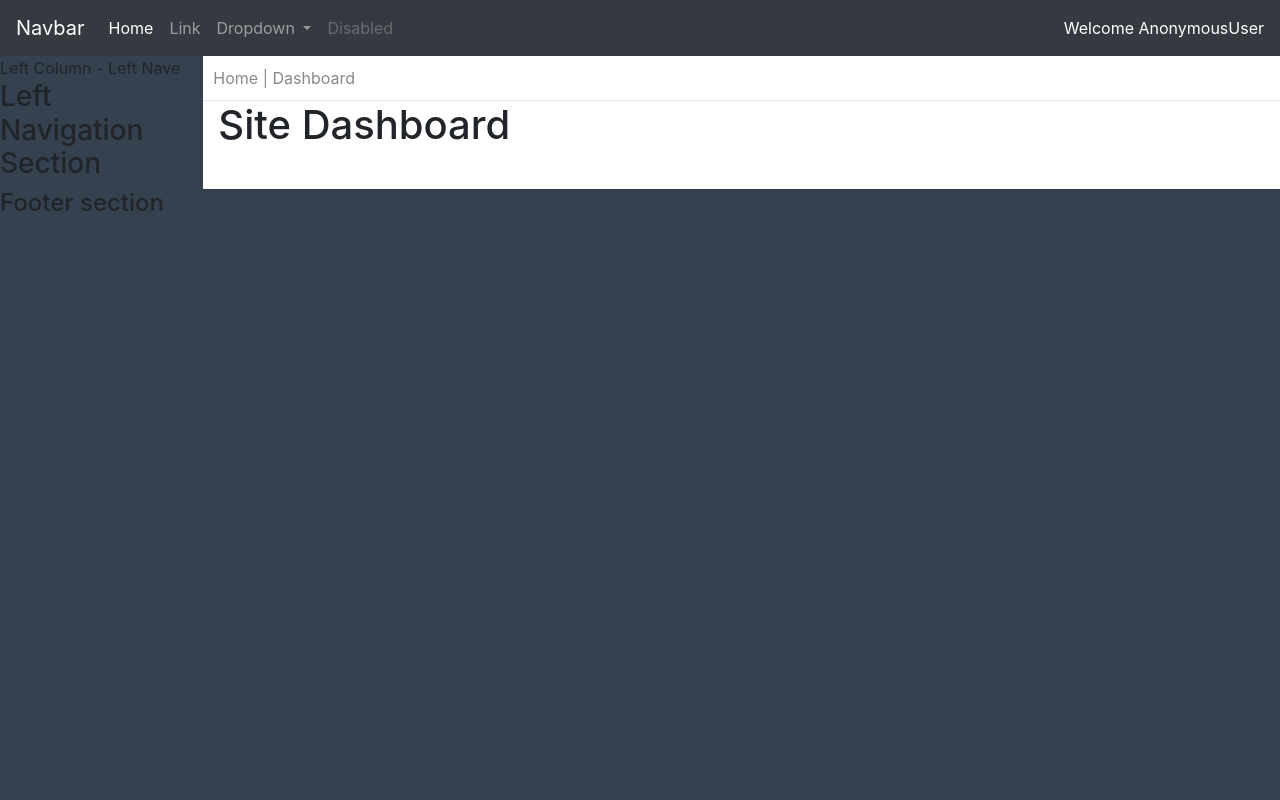
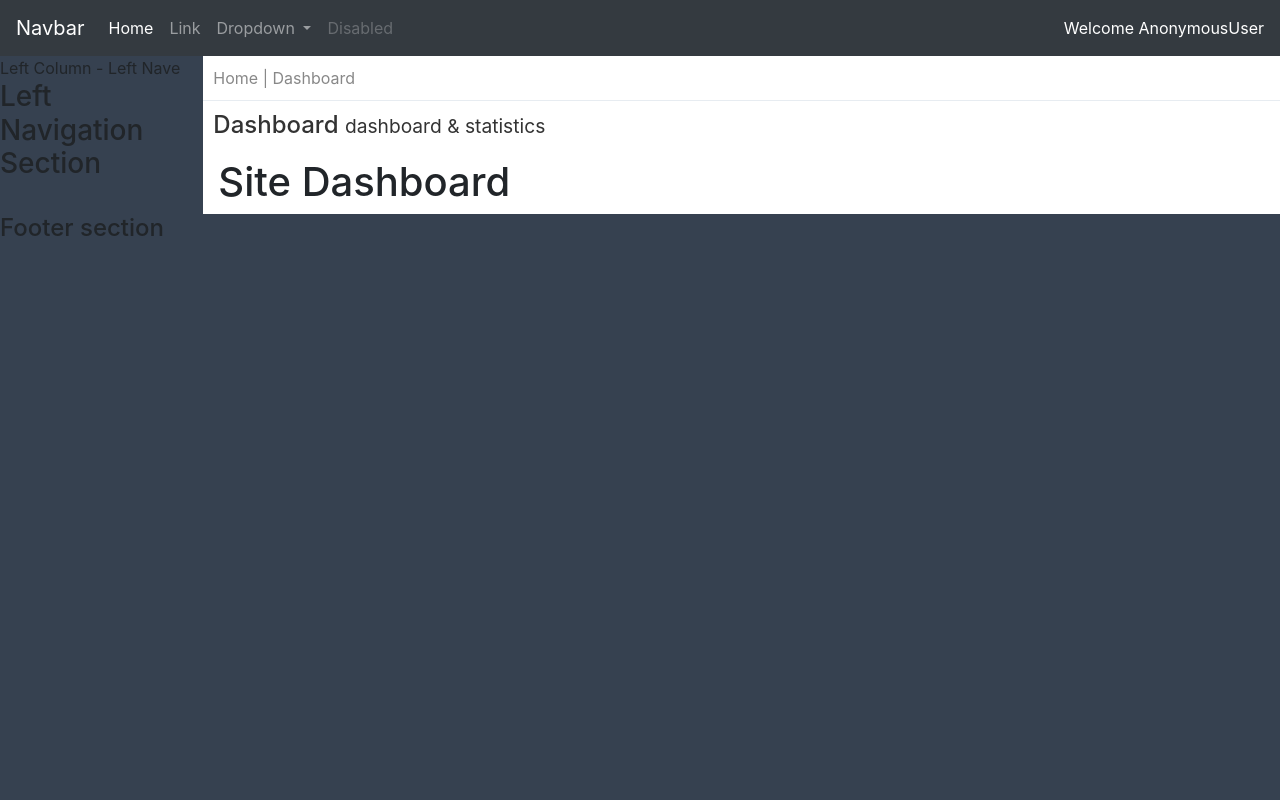
Before and after one commit to ndolocr/resource_management, a Django app: page / in a window 1280 px wide. Run offline with Django 4.2, Linux system fonts and the light colour scheme; some libraries are stand-ins or nearby versions.

Commit message:
Including page title and styling it

```diff
--- a/core/templates/core/dashboard.html
+++ b/core/templates/core/dashboard.html
@@ -1,5 +1,7 @@
 {% extends 'layout/first_layout.html' %}
 {% block bread-crumbs %} Home | Dashboard {% endblock %}
+{% block page-title %} Dashboard {% endblock %}
+{% block page-definition %} dashboard & statistics {% endblock %}
 {% block content %}
     <h1>Site Dashboard</h1>
 {% endblock %}
--- a/core/templates/layout/first_layout.html
+++ b/core/templates/layout/first_layout.html
@@ -20,6 +20,10 @@
                         <div class="col-lg-12 col-md-12 col-sm-12 col-xs-12 page-bread-crumbs">
                             {% block bread-crumbs %} {% endblock %}
                         </div>
+                        <h4 class="page-title">
+                            {% block page-title %} {% endblock %}
+                            <small> {% block page-definition %} {% endblock %}</small>
+                        </h4>
                     </div>
                     {% block content %} {% endblock %}
                 </div>
--- a/static/assets/css/redo-bootstrap.css
+++ b/static/assets/css/redo-bootstrap.css
@@ -18,3 +18,8 @@
     color: #888888;
     border-bottom: 1px solid #e7ecf1;
 }
+
+.page-title{
+    color: #333333;
+    padding: 10px;
+}
```
